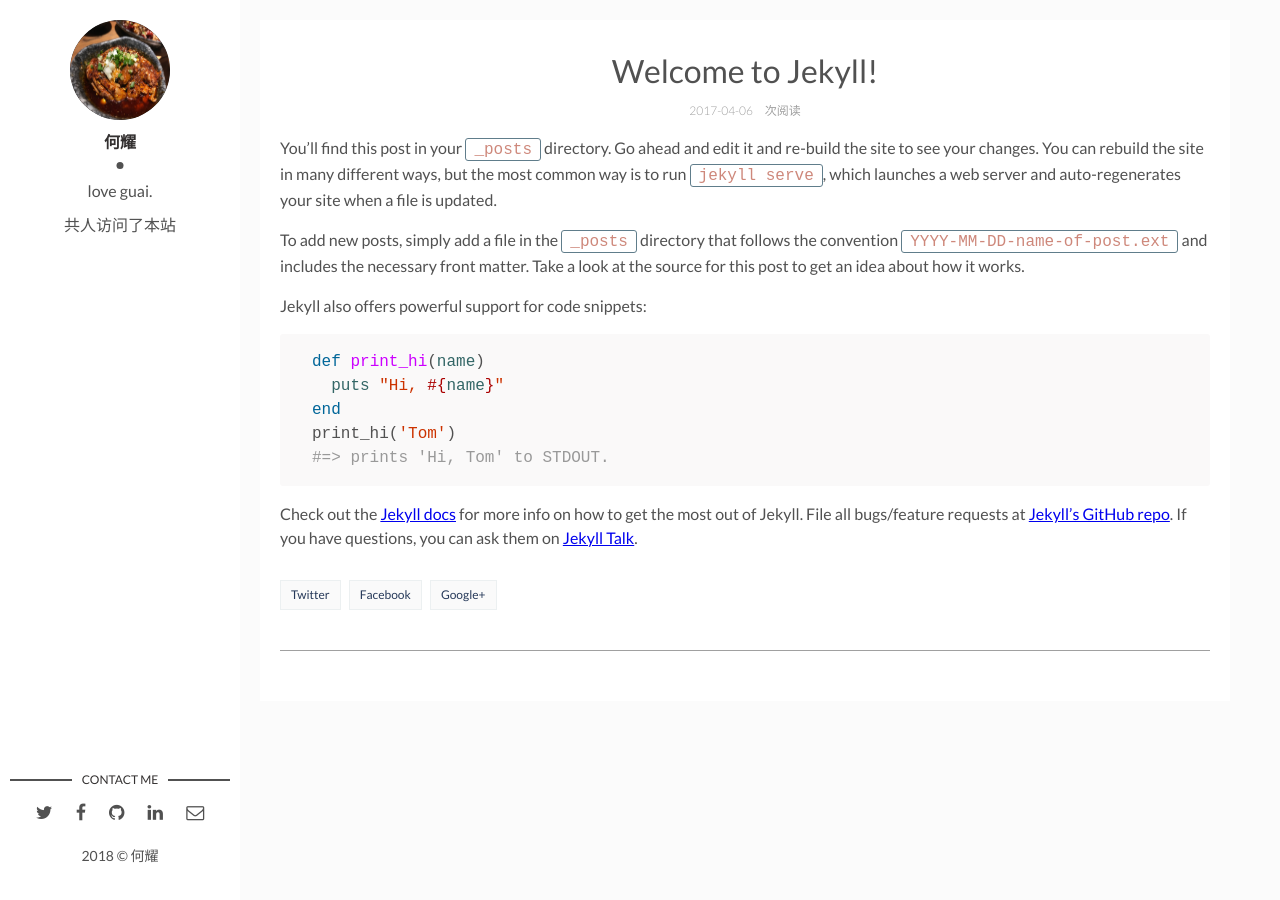
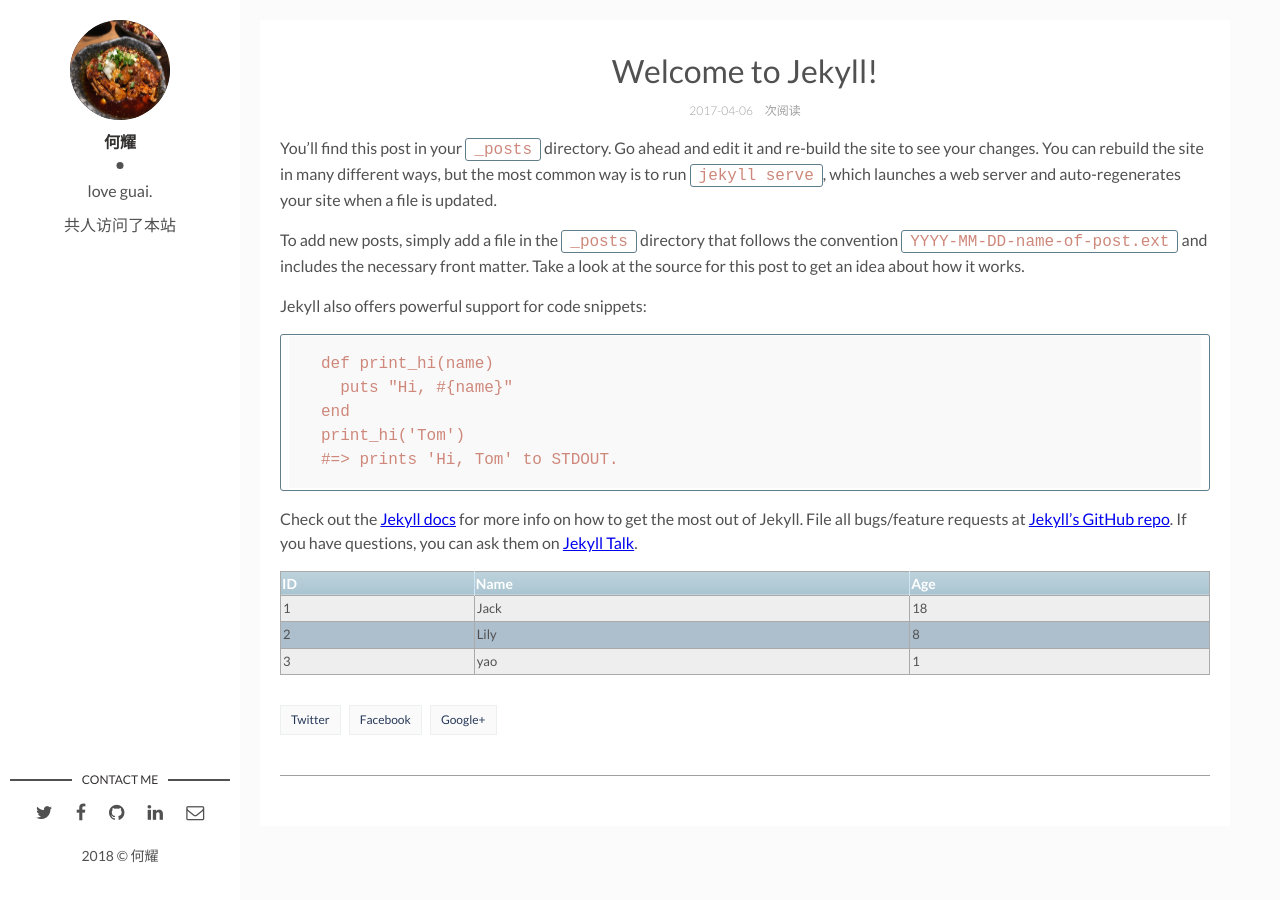
Before and after one commit to Syhen/Syhen.github.io, a Jekyll site: the page built from _posts/2017-04-06-welcome-to-jekyll.markdown, in a window 1280 px wide. Built offline with Jekyll 4.4.1, drawn with Linux system fonts in a browser that asks for light colours; comment, search, counter and statistics services are not loaded.

Commit message:
update post: welcome

````diff
--- a/_posts/2017-04-06-welcome-to-jekyll.markdown
+++ b/_posts/2017-04-06-welcome-to-jekyll.markdown
@@ -11,16 +11,22 @@ To add new posts, simply add a file in the `_posts` directory that follows the c
 
 Jekyll also offers powerful support for code snippets:
 
-{% highlight ruby %}
+```
 def print_hi(name)
   puts "Hi, #{name}"
 end
 print_hi('Tom')
 #=> prints 'Hi, Tom' to STDOUT.
-{% endhighlight %}
+```
 
 Check out the [Jekyll docs][jekyll-docs] for more info on how to get the most out of Jekyll. File all bugs/feature requests at [Jekyll’s GitHub repo][jekyll-gh]. If you have questions, you can ask them on [Jekyll Talk][jekyll-talk].
 
 [jekyll-docs]: https://jekyllrb.com/docs/home
 [jekyll-gh]:   https://github.com/jekyll/jekyll
 [jekyll-talk]: https://talk.jekyllrb.com/
+
+| ID   | Name | Age  |
+| ---- | ---- | ---- |
+| 1    | Jack | 18   |
+| 2    | Lily | 8    |
+| 3    | yao  | 1    |
````
